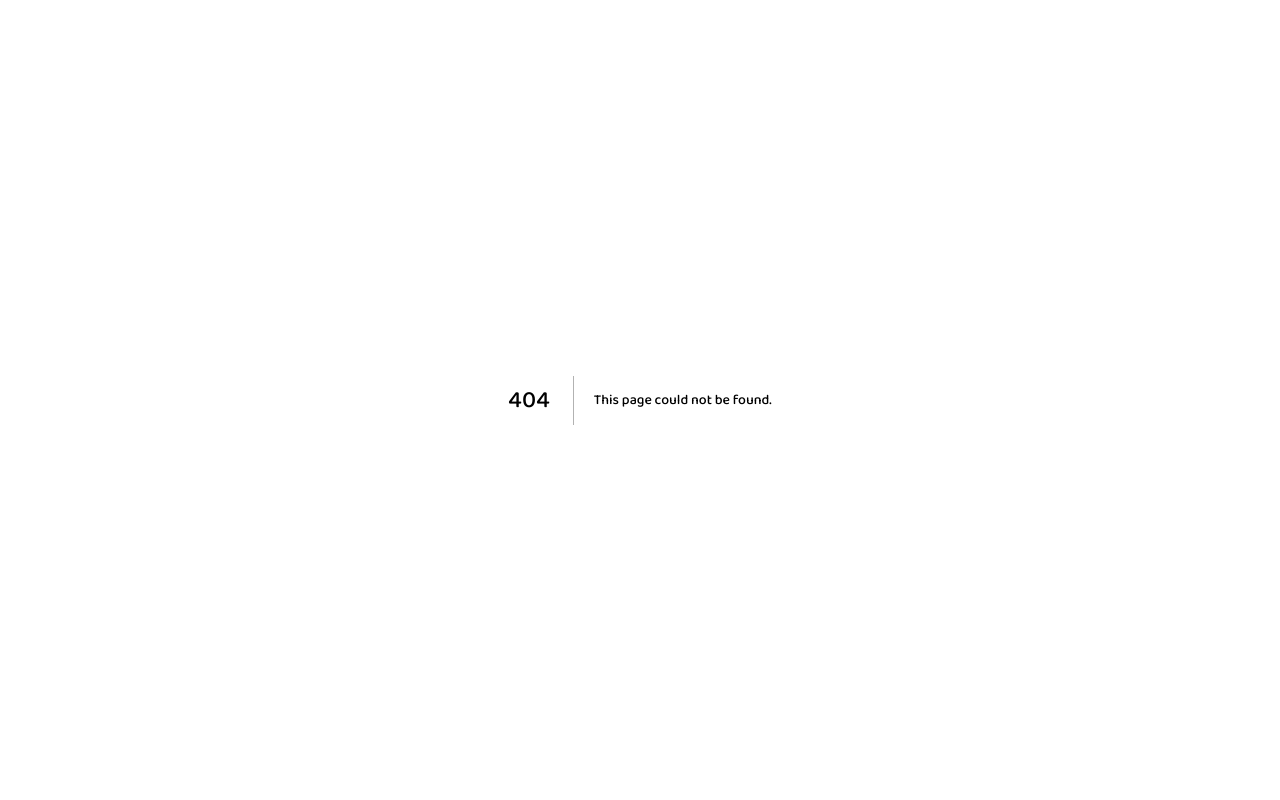
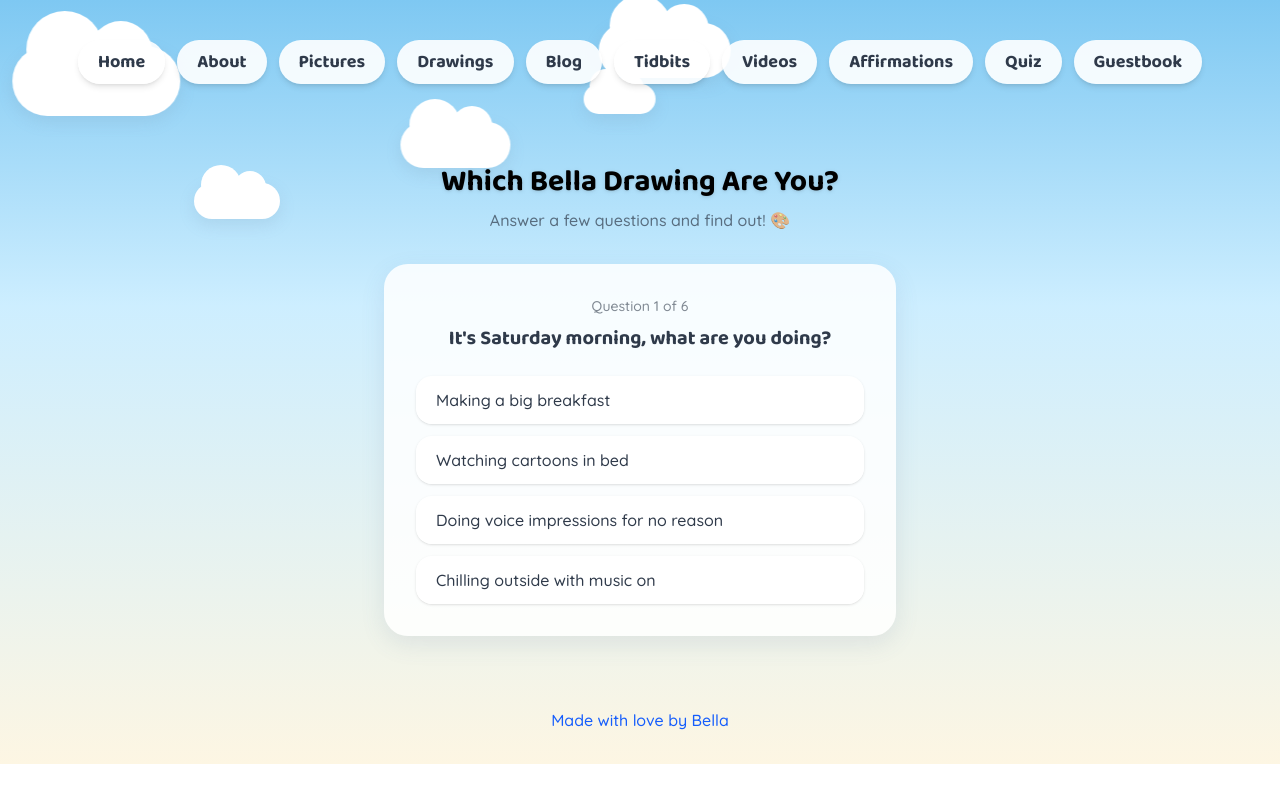
Before and after one commit to gregorylebed-code/bella-website, a Next.js app: page /quiz in a window 1280 px wide. Before the commit this address had no page. Built offline with nearby package versions, Linux system fonts and the light colour scheme.

Commit message:
Add "Which Bella Drawing Are You?" quiz
Client-side personality quiz, no database needed. Matches quiz answers to one of Bella's actual drawings from content.ts.

```diff
--- a/src/app/NavBar.tsx
+++ b/src/app/NavBar.tsx
@@ -7,6 +7,7 @@ const links: [string, string][] = [
   ["Tidbits", "/tidbits"],
   ["Videos", "/videos"],
   ["Affirmations", "/affirmations"],
+  ["Quiz", "/quiz"],
   ["Guestbook", "/guestbook"],
 ];
 
--- /dev/null
+++ b/src/app/quiz/Quiz.tsx
@@ -0,0 +1,82 @@
+"use client";
+
+import { useState } from "react";
+import { questions, results, type Vibe } from "./quizData";
+
+export default function Quiz({
+  drawings,
+}: {
+  drawings: { src: string; caption: string }[];
+}) {
+  const [step, setStep] = useState(0);
+  const [tally, setTally] = useState<Record<Vibe, number>>({
+    goofy: 0,
+    chill: 0,
+    spicy: 0,
+    cozy: 0,
+    hungry: 0,
+  });
+
+  function choose(vibe: Vibe) {
+    const next = { ...tally, [vibe]: tally[vibe] + 1 };
+    setTally(next);
+    setStep((s) => s + 1);
+  }
+
+  function restart() {
+    setStep(0);
+    setTally({ goofy: 0, chill: 0, spicy: 0, cozy: 0, hungry: 0 });
+  }
+
+  if (step >= questions.length) {
+    const winner = (Object.keys(tally) as Vibe[]).reduce((a, b) =>
+      tally[b] > tally[a] ? b : a
+    );
+    const result = results[winner];
+    const drawing = drawings.find((d) => d.caption === result.caption);
+
+    return (
+      <div className="card p-8 max-w-lg mx-auto text-center flex flex-col items-center gap-4">
+        {drawing && (
+          <img
+            src={drawing.src}
+            alt={drawing.caption}
+            className="w-40 h-40 rounded-2xl object-cover shadow-md"
+          />
+        )}
+        <h3 className="heading-font text-2xl font-bold">{result.title}</h3>
+        <p className="leading-relaxed">{result.description}</p>
+        <button
+          onClick={restart}
+          className="heading-font mt-2 px-6 py-2 rounded-full bg-purple-500 hover:bg-purple-600 text-white font-bold shadow-md hover:scale-105 transition-transform"
+        >
+          Take It Again
+        </button>
+      </div>
+    );
+  }
+
+  const question = questions[step];
+
+  return (
+    <div className="card p-8 max-w-lg mx-auto">
+      <p className="text-sm text-foreground/60 font-medium mb-2 text-center">
+        Question {step + 1} of {questions.length}
+      </p>
+      <h3 className="heading-font text-xl font-bold mb-6 text-center">
+        {question.q}
+      </h3>
+      <div className="flex flex-col gap-3">
+        {question.options.map((opt) => (
+          <button
+            key={opt.label}
+            onClick={() => choose(opt.vibe)}
+            className="px-5 py-3 rounded-2xl bg-white/90 hover:bg-white shadow-sm font-medium text-left hover:scale-[1.02] transition-transform"
+          >
+            {opt.label}
+          </button>
+        ))}
+      </div>
+    </div>
+  );
+}
--- /dev/null
+++ b/src/app/quiz/page.tsx
@@ -0,0 +1,30 @@
+import Clouds from "../Clouds";
+import NavBar from "../NavBar";
+import { drawings } from "../content";
+import Quiz from "./Quiz";
+
+export default function QuizPage() {
+  return (
+    <main className="relative flex-1">
+      <Clouds />
+      <div className="relative z-10 pt-10">
+        <NavBar />
+      </div>
+
+      <section className="relative z-10 max-w-3xl mx-auto px-4 py-10">
+        <h2 className="heading-font text-3xl font-bold text-black drop-shadow mb-2 text-center">
+          Which Bella Drawing Are You?
+        </h2>
+        <p className="text-center text-foreground/70 font-medium mb-8">
+          Answer a few questions and find out! 🎨
+        </p>
+
+        <Quiz drawings={drawings} />
+      </section>
+
+      <footer className="relative z-10 text-center py-8 text-blue-600 font-medium">
+        Made with love by Bella
+      </footer>
+    </main>
+  );
+}
--- /dev/null
+++ b/src/app/quiz/quizData.ts
@@ -0,0 +1,97 @@
+export type Vibe = "goofy" | "chill" | "spicy" | "cozy" | "hungry";
+
+export const questions: {
+  q: string;
+  options: { label: string; vibe: Vibe }[];
+}[] = [
+  {
+    q: "It's Saturday morning, what are you doing?",
+    options: [
+      { label: "Making a big breakfast", vibe: "hungry" },
+      { label: "Watching cartoons in bed", vibe: "cozy" },
+      { label: "Doing voice impressions for no reason", vibe: "goofy" },
+      { label: "Chilling outside with music on", vibe: "chill" },
+    ],
+  },
+  {
+    q: "Pick a snack.",
+    options: [
+      { label: "Tacos, obviously", vibe: "spicy" },
+      { label: "Milk and cookies", vibe: "cozy" },
+      { label: "Pirate's Booty", vibe: "chill" },
+      { label: "A giant cheeseburger", vibe: "hungry" },
+    ],
+  },
+  {
+    q: "How do you handle a busy, loud place?",
+    options: [
+      { label: "Navigate through it like a champ", vibe: "spicy" },
+      { label: "Find a quiet corner and reset", vibe: "cozy" },
+      { label: "Crack a joke to lighten the mood", vibe: "goofy" },
+      { label: "Just go with the flow", vibe: "chill" },
+    ],
+  },
+  {
+    q: "Pick a rainy day activity.",
+    options: [
+      { label: "Draw something silly", vibe: "goofy" },
+      { label: "Nap under a blanket", vibe: "cozy" },
+      { label: "Cook something new", vibe: "hungry" },
+      { label: "People-watch by the window", vibe: "chill" },
+    ],
+  },
+  {
+    q: "Your friends would describe you as...",
+    options: [
+      { label: "The funny one", vibe: "goofy" },
+      { label: "The chill one", vibe: "chill" },
+      { label: "The one who's always hungry", vibe: "hungry" },
+      { label: "The one who keeps it real", vibe: "spicy" },
+    ],
+  },
+  {
+    q: "Pick a road trip snack for the car.",
+    options: [
+      { label: "Protein bars, gotta be practical", vibe: "chill" },
+      { label: "Something spicy to stay awake", vibe: "spicy" },
+      { label: "Whatever's the most comforting", vibe: "cozy" },
+      { label: "All of it, I'm always hungry", vibe: "hungry" },
+    ],
+  },
+];
+
+export const results: Record<
+  Vibe,
+  { caption: string; title: string; description: string }
+> = {
+  goofy: {
+    caption: "Rapper Squirrel",
+    title: "You're a Rapper Squirrel!",
+    description:
+      "Full of jokes, voice impressions, and random energy. You keep everyone laughing.",
+  },
+  chill: {
+    caption: "Happy Cat at Dinner",
+    title: "You're a Happy Cat at Dinner!",
+    description:
+      "Easygoing, warm, and content just being around good food and good people.",
+  },
+  spicy: {
+    caption: "Grumpy Pickle",
+    title: "You're a Grumpy Pickle!",
+    description:
+      "You've got a strong personality and you're not afraid to show it. Tangy and unforgettable.",
+  },
+  cozy: {
+    caption: "Rainy Day Bear",
+    title: "You're a Rainy Day Bear!",
+    description:
+      "Soft, comforting, and at your best wrapped in a blanket with your favorite people nearby.",
+  },
+  hungry: {
+    caption: "Hamburger & Hot Dog Monster",
+    title: "You're the Hamburger & Hot Dog Monster!",
+    description:
+      "Food is basically your love language. You never say no to a good meal.",
+  },
+};
```
